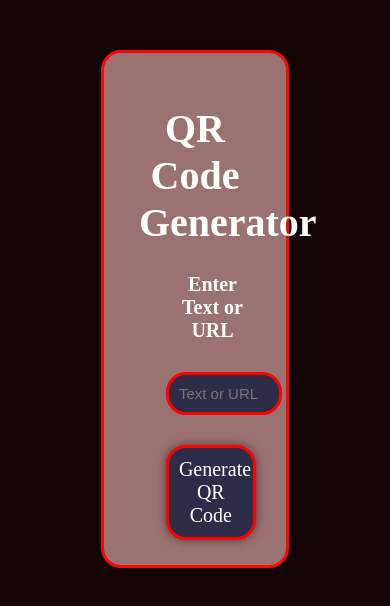
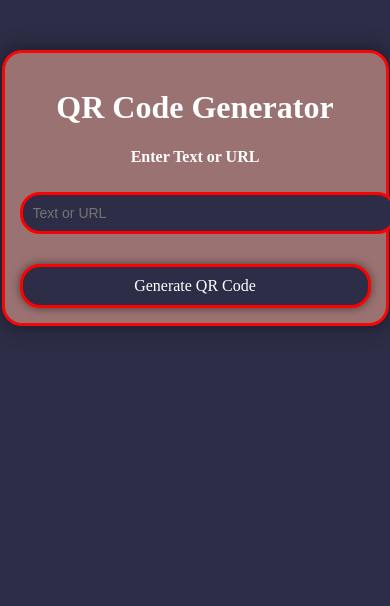
Before and after one commit to HilalHussain-dev/HilalHussain-dev-QR-CODE-GENERATOR, a plain HTML site: page index.html in a window 390 px wide. Drawn offline with Linux system fonts and the light colour scheme.

Commit message:
Update style.css

```diff
--- a/style.css
+++ b/style.css
@@ -1,32 +1,35 @@
-body{
-    background-color: #160606;
-    background-image: url("bg\ img.jpg");
-    background-size: cover;
-    background-position: center;
-    background-repeat: no-repeat;
+body {
+  margin: 0;
+    padding: 0;
+    background-color: #2d2d47;
 }
-.Main{
+
+/* Main container */
+.Main {
     color: #fff;
     font-family: 'Times New Roman', Times, serif;
     font-weight: bold;
     text-align: center;
     font-size: 20px;
     background-color: #9b7272;
-    border:solid rgb(247, 7, 7);
+    border: solid rgb(247, 7, 7);
     padding: 25px 35px;
     border-radius: 20px;
     box-shadow: 0 0 20px rgba(0, 0, 0, 0.5);
     width: 30%;
-    margin: 0 auto;
     margin: 50px auto;
 }
-#enter{
+
+/* Label text */
+#enter {
     margin-left: 35px;
     color: #fff;
-    font-family: 'Times New Roman', Times, serif ;
+    font-family: 'Times New Roman', Times, serif;
     font-weight: bold;
 }
-#qr-text{
+
+/* Input field */
+#qr-text {
     align-items: center;
     padding: 10px;
     width: 80%;
@@ -39,7 +42,9 @@ body{
     font-size: 15px;
     outline: none;
 }
-button{
+
+/* Button */
+button {
     padding: 10px;
     width: 80%;
     margin-top: 30px;
@@ -54,18 +59,19 @@ button{
     transition: background-color 0.3s ease, color 0.3s ease;
     box-shadow: 0 0 10px rgba(0, 0, 0, 0.5);
 }
-button:hover{
+button:hover {
     background-color: rgb(255, 0, 0);
     color: #fff;
 }
-#imgBox{
+
+/* QR Image Box */
+#imgBox {
     justify-content: center;
     align-items: center;
-    padding:10px;
+    padding: 10px;
     border-radius: 10px;
     max-height: 300px;
     width: 80%;
-
     margin: 20px auto;
     overflow: hidden;
     background-color: rgba(255, 255, 255, 0.1);
@@ -74,13 +80,52 @@ button:hover{
     transition: max-height 0.3s ease;
 }
 
-#imgBox.show-img{
+#imgBox.show-img {
     max-height: 300px;
     margin: 20px auto;
     border: 2px solid #d1d1d1;
 }
-#imgBox.hide-img{
+#imgBox.hide-img {
     max-height: 0;
     margin: 0 auto;
     border: none;
 }
+
+/* 📱 RESPONSIVENESS */
+@media (max-width: 1024px) {
+    .Main {
+        width: 50%;
+        padding: 20px;
+    }
+}
+
+@media (max-width: 768px) {
+    .Main {
+        width: 70%;
+        font-size: 18px;
+    }
+    #qr-text,
+    button {
+        width: 90%;
+        margin-left: 0;
+    }
+    #enter {
+        margin-left: 0;
+    }
+}
+
+@media (max-width: 480px) {
+    .Main {
+        width: 90%;
+        padding: 15px;
+        font-size: 16px;
+    }
+    #qr-text,
+    button {
+        width: 100%;
+        font-size: 14px;
+    }
+    button {
+        font-size: 16px;
+    }
+}
```
